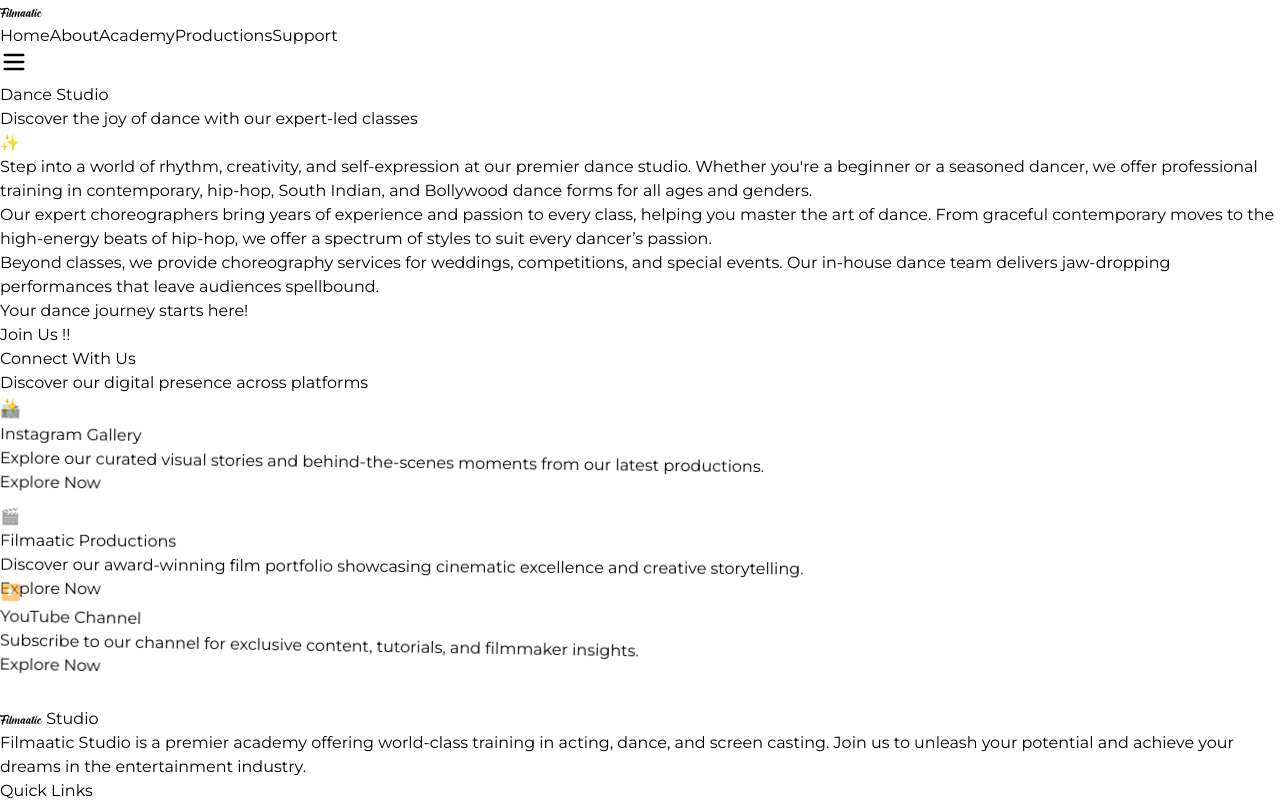
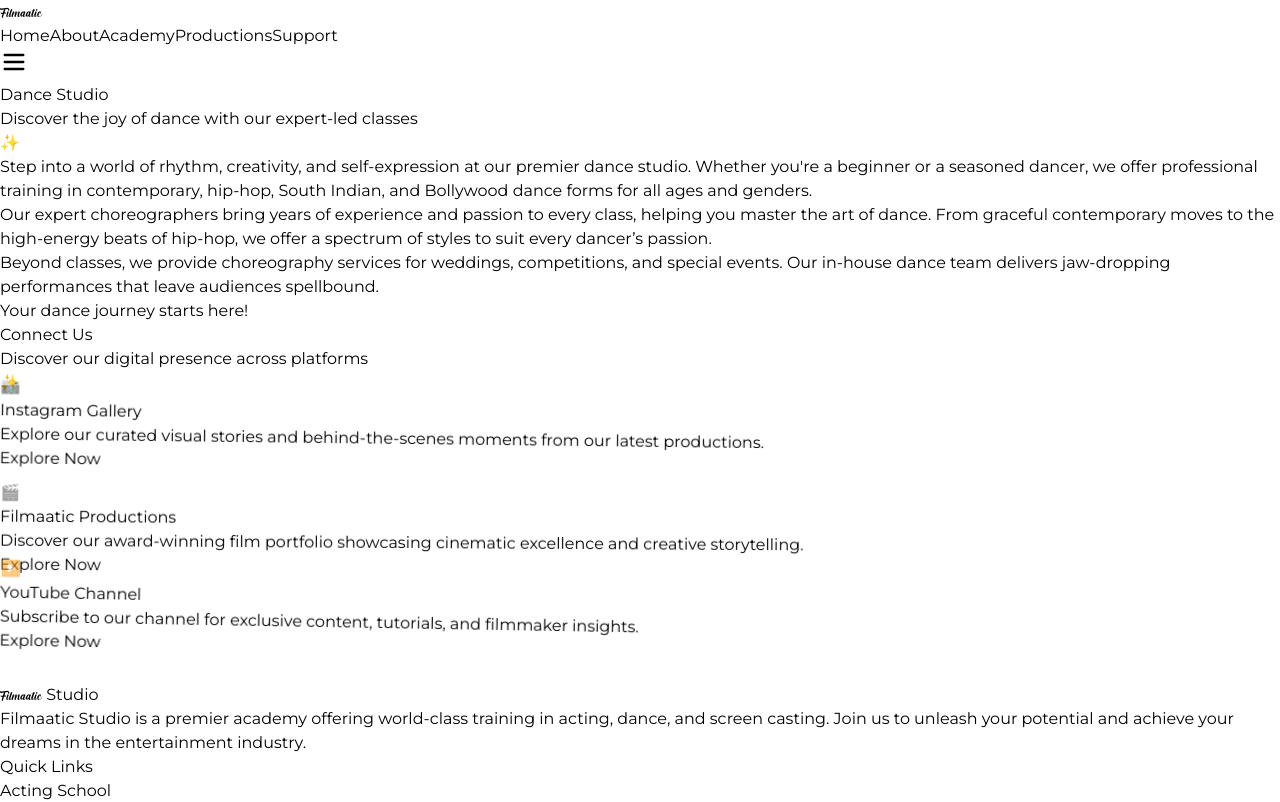
Before and after one commit to lifeplannerdev/filmaatic, a React (Vite) app: page /dancestudio in a window 1280 px wide. Shown: the top 802 px of the page. Built offline with nearby package versions, Linux system fonts and the light colour scheme.

Commit message:
27 march commit

```diff
--- a/src/components/SocialCards.jsx
+++ b/src/components/SocialCards.jsx
@@ -49,7 +49,7 @@ const SocialCard = () => {
         {/* Hero Section */}
         <div className="mb-16 animate-fade-in">
           <h1 className="text-3xl font-bold text-center mb-4 bg-gradient-to-r from-pink-500 via-purple-500 to-blue-500 bg-clip-text text-transparent animate-fade-in-delay-1">
-            Connect With Us
+            Connect Us
           </h1>
 
           <p className="text-2xl text-center text-gray-300 mb-6 max-w-2xl mx-auto animate-fade-in-delay-2">
--- a/src/pages/ActingSchool.jsx
+++ b/src/pages/ActingSchool.jsx
@@ -17,6 +17,7 @@ const ScrollToTop = () => {
 
 const ActingSchool = () => {
   return (
+    <div>
     <div className="min-h-screen bg-slate-950 text-white py-20 px-6 relative overflow-hidden">
       <ScrollToTop />
       {/* Enhanced Background Elements */}
@@ -146,9 +147,7 @@ const ActingSchool = () => {
             {/* Call to action section with fade-in */}
             <div className="mt-10 pt-6 border-t border-white/10 animate-fade-in-delay-10">
               <div className="flex justify-center mt-6">
-                <button className="px-8 py-3 rounded-full bg-gradient-to-r from-pink-500 to-purple-600 text-white font-bold shadow-lg shadow-purple-500/20 hover:shadow-purple-500/40 transition-all duration-300 transform hover:-translate-y-1 animate-fade-in-up">
-                  Enroll Now
-                </button>
+
               </div>
             </div>
           </div>
@@ -156,7 +155,7 @@ const ActingSchool = () => {
 
 
       </div>
-      < SocialCard />
+
 
       {/* Enhanced Animation Styles with added fade-in animations */}
       <style jsx>{`
@@ -274,6 +273,8 @@ const ActingSchool = () => {
         }
       `}</style>
     </div>
+    < SocialCard />
+    </div>
   );
 };
 
--- a/src/pages/DanceStudio.jsx
+++ b/src/pages/DanceStudio.jsx
@@ -17,6 +17,7 @@ const ScrollToTop = () => {
 
 const DanceStudio = () => {
   return (
+    <div>
     <div className="min-h-screen bg-slate-950 text-white py-20 px-6 relative overflow-hidden">
       <ScrollToTop />
       {/* Enhanced Background Elements */}
@@ -75,9 +76,7 @@ const DanceStudio = () => {
               </p>
 
               <div className="flex justify-center mt-6">
-                <button className="px-8 py-3 rounded-full bg-gradient-to-r from-pink-500 to-purple-600 text-white font-bold shadow-lg shadow-purple-500/20 hover:shadow-purple-500/40 transition-all duration-300 transform hover:-translate-y-1 animate-fade-in-up">
-                  Join Us !!
-                </button>
+
               </div>
             </div>
           </div>
@@ -86,7 +85,7 @@ const DanceStudio = () => {
         {/* Footer tagline with fade-in */}
 
       </div>
-      < SocialCard />
+
 
       {/* Enhanced Animation Styles with added fade-in animations */}
       <style jsx>{`
@@ -194,6 +193,8 @@ const DanceStudio = () => {
         }
       `}</style>
     </div>
+    < SocialCard />
+    </div>
   );
 };
 
--- a/src/pages/ScreenCast.jsx
+++ b/src/pages/ScreenCast.jsx
@@ -15,6 +15,7 @@ const ScrollToTop = () => {
 
 const ScreenCast = () => {
   return (
+    <div>
     <div className="min-h-screen bg-slate-950 text-white py-20 px-6 relative overflow-hidden">
       <ScrollToTop />
       {/* Enhanced Background Elements */}
@@ -73,9 +74,7 @@ const ScreenCast = () => {
               </p>
 
               <div className="flex justify-center mt-6">
-                <button className="px-8 py-3 rounded-full bg-gradient-to-r from-pink-500 to-purple-600 text-white font-bold shadow-lg shadow-purple-500/20 hover:shadow-purple-500/40 transition-all duration-300 transform hover:-translate-y-1 animate-fade-in-up">
-                  Join Us !!
-                </button>
+
               </div>
             </div>
           </div>
@@ -83,7 +82,7 @@ const ScreenCast = () => {
 
 
       </div>
-      <SocialCard />
+
 
       {/* Enhanced Animation Styles with added fade-in animations */}
       <style jsx>{`
@@ -191,6 +190,8 @@ const ScreenCast = () => {
         }
       `}</style>
     </div>
+    <SocialCard />
+    </div>
   );
 };
 
```
